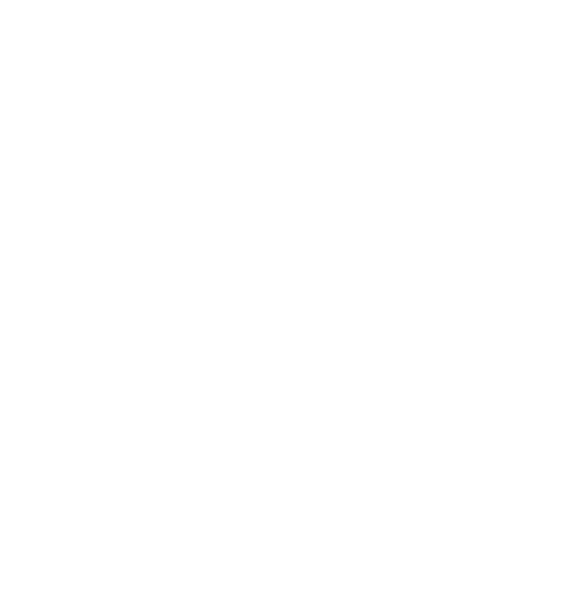
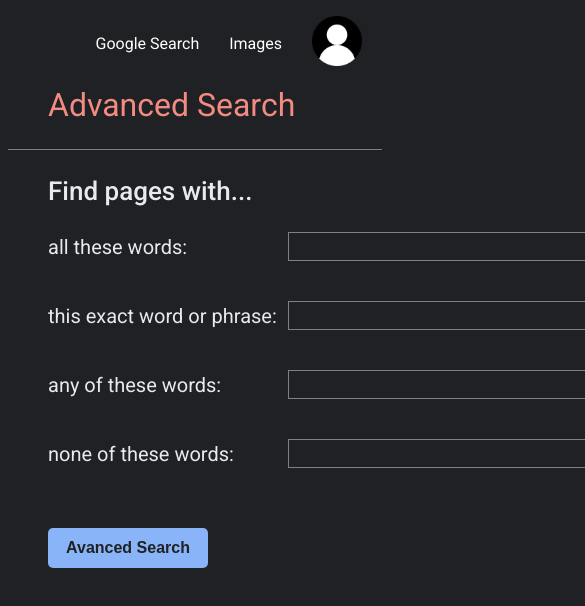
Before and after one commit to mateusflores/CS50_web, a plain HTML site: page lecture0_search/advanced.html in a window 390 px wide. Shown: the top 606 px of the page, 585 px wide, since content can reach past the window. Drawn offline with Linux system fonts and the light colour scheme.

Commit message:
Almost finished, just need to fix the flexbox and responsiveness

```diff
--- a/lecture0_search/advanced.html
+++ b/lecture0_search/advanced.html
@@ -0,0 +1,58 @@
+<!DOCTYPE html>
+<html>
+
+<head>
+    <title>Google Advanced Search</title>
+    <meta charset="UTF-8">
+    <link rel="stylesheet" href="styles.css">
+    <style>
+        @import url('https://fonts.googleapis.com/css2?family=Roboto:ital,wght@0,100;0,300;0,400;0,500;0,700;0,900;1,100;1,300;1,400;1,500;1,700;1,900&display=swap');
+    </style>
+</head>
+
+<body>
+    <ul class="header">
+        <li><a href="index.html">Google Search</a></li>
+        <li><a href="images.html">Images</a></li>
+        <li><img src="user.png" alt="user image" height="50px"></li>
+    </ul>
+
+    <span class="title-adv">Advanced Search</span>
+    <div class="horizontal-rule"></div>
+
+    <h3 id="adv-h3">Find pages with...</h3>
+
+    <form class="advanced-boxes" action="http://www.google.com/search" method="get" name="f">
+
+        <div class="search-field">
+            <div class="label">all these words:</div>
+            <input class="advbar" type="text" name="as_q">
+        </div>
+
+        <div class="search-field">
+            <div class="label">this exact word or phrase:</div>
+            <input class="advbar" type="text" name="as_epq">
+        </div>
+
+        <div class="search-field">
+            <div class="label">any of these words:</div>
+            <input class="advbar" type="text" name="as_oq">
+        </div>
+
+        <div class="search-field">
+            <div class="label">none of these words:</div>
+            <input class="advbar" type="text" name="as_eq">
+        </div>
+
+        <input type="hidden" name="as_qdr" value="all">
+        <input type="hidden" name="as_occt" value="any">
+        <input type="hidden" name="safe" value="images">
+
+        <input class="btn" type="submit" value="Avanced Search">
+    </form>
+
+
+
+</body>
+
+</html>
--- a/lecture0_search/styles.css
+++ b/lecture0_search/styles.css
@@ -1,6 +1,7 @@
 html {
     background-color: #202124;
     font-family: roboto, arial, helvetica, sans-serif;
+    color: #e8eaed;
 }
 
 li {
@@ -92,3 +93,58 @@ a:hover {
     justify-content: center;
     margin: 10%;
 }
+
+.title-adv {
+    color:#f28b82;
+    font-size: 32px;
+    margin-left: 16px;
+}
+
+.title-adv, .advanced-boxes, #adv-h3 {
+    margin-left: 40px
+}
+
+.advanced-boxes {
+    display: flex;
+    flex-direction: column;
+    align-items: flex-start;
+    gap: 40px;
+}
+
+.label {
+    width: 240px;
+    font-size: 20px;
+}
+
+.search-field {
+    display: flex;
+    align-items: center;
+}
+
+.advbar {
+    height: 25px;
+    width: 700px;
+    background-color: #202124;
+    border: 1px solid gray;
+    color: white;
+    padding-left: 10px;
+    padding-right: 10px;
+}
+
+#adv-h3 {
+    font-weight: 500;
+    font-size: 26px;
+}
+
+.advanced-boxes > .btn {
+    background-color: #8ab4f8;
+    color: #202124;
+    font-weight: bold;
+}
+
+.horizontal-rule {
+    border-bottom: 1px solid gray;
+    margin-top: 25px;
+    margin-bottom: 25px;
+    margin-inline: 0px;
+}
```
Also changed, not shown: lecture0_search/index.html (+2 -2 lines).
